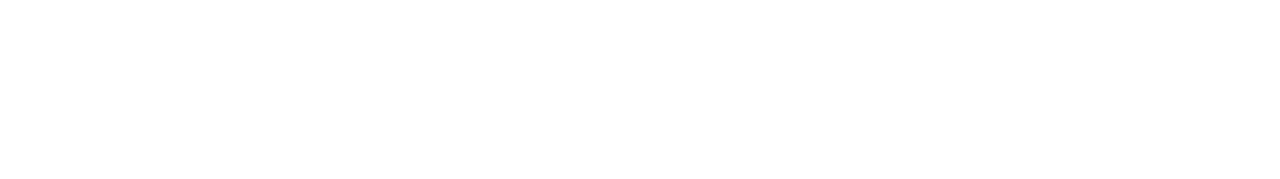
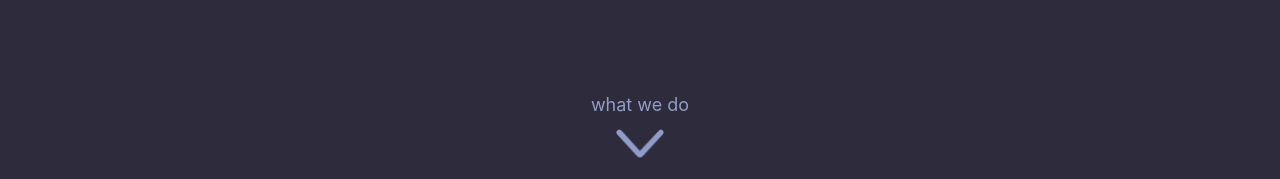
Before and after one commit to SierraSpaceAgency/sierraspaceagency.github.io, a React (Create React App) app: page / in a window 1280 px wide. Shown: the part 1418-1597 px from the top of the page. Before the commit the page ends 800 px from the top, so only its background shows below. Built offline with nearby package versions, Linux system fonts and the light colour scheme.

Commit message:
Stubs out the PeoplePageComponent.

```diff
--- a/src/App.css
+++ b/src/App.css
@@ -2,10 +2,6 @@
   width: 100%;
   margin: 0;
   padding: 0;
-}
-
-.PeoplePage {
-
 }
 
 .WorkPage {
--- a/src/App.js
+++ b/src/App.js
@@ -1,5 +1,6 @@
 import React, { Component } from 'react';
 import HomePageComponent from './components/HomePageComponent';
+import PeoplePageComponent from './components/PeoplePageComponent';
 import './App.css';
 
 class App extends Component {
@@ -12,8 +13,8 @@
   render() {
     return (
       <div className="App">
-        <HomePageComponent />
-        <section className = "PeoplePage"></section>
+        <HomePageComponent onScrollClick = {title => this.onScrollClick(title)}/>
+        <PeoplePageComponent onScrollClick = {title => this.onScrollClick(title)}/>
         <section className = "WorkPage"></section>
         <section className = "LaunchPage"></section>
       </div>
--- a/src/components/HomePageComponent.js
+++ b/src/components/HomePageComponent.js
@@ -23,7 +23,7 @@
       </nav>
     </header>
     <main className = "HomePageMainContent"></main>
-    <ContentScroller title = "who we are" onClick = {(title) => this.onScrollClick(title)}/>
+    <ContentScroller title = "who we are" onClick = {(title) => props.onScrollClick(title)}/>
   </section>
 )
 
--- /dev/null
+++ b/src/components/PeoplePageComponent.css
@@ -0,0 +1,13 @@
+.PeoplePage {
+  width: 100%;
+  height: 100vh;
+  background-color: #2e2b3c;
+  display: flex;
+  flex-direction: column;
+  box-sizing: border-box;
+}
+
+.PeoplePageMainContent {
+  width: 100%;
+  flex: 1;
+}
--- /dev/null
+++ b/src/components/PeoplePageComponent.js
@@ -0,0 +1,12 @@
+import React from 'react';
+import ContentScroller from './ContentScroller';
+import './PeoplePageComponent.css';
+
+const PeoplePageComponent = props => (
+  <section className = "PeoplePage">
+    <div className = "PeoplePageMainContent"></div>
+    <ContentScroller title = "what we do" onClick = {(title) => props.onScrollClick(title)}/>
+  </section>
+)
+
+export default PeoplePageComponent;
```
